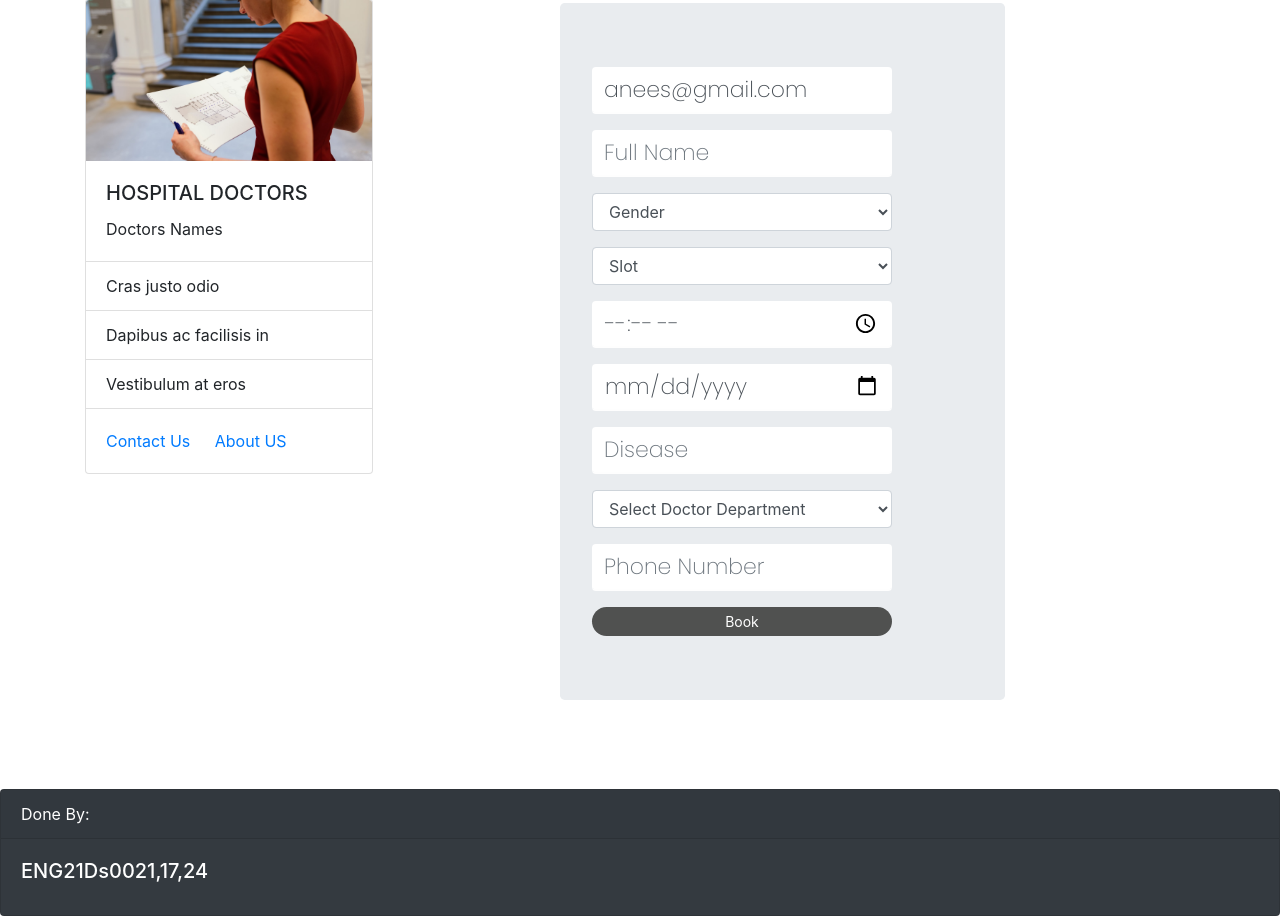
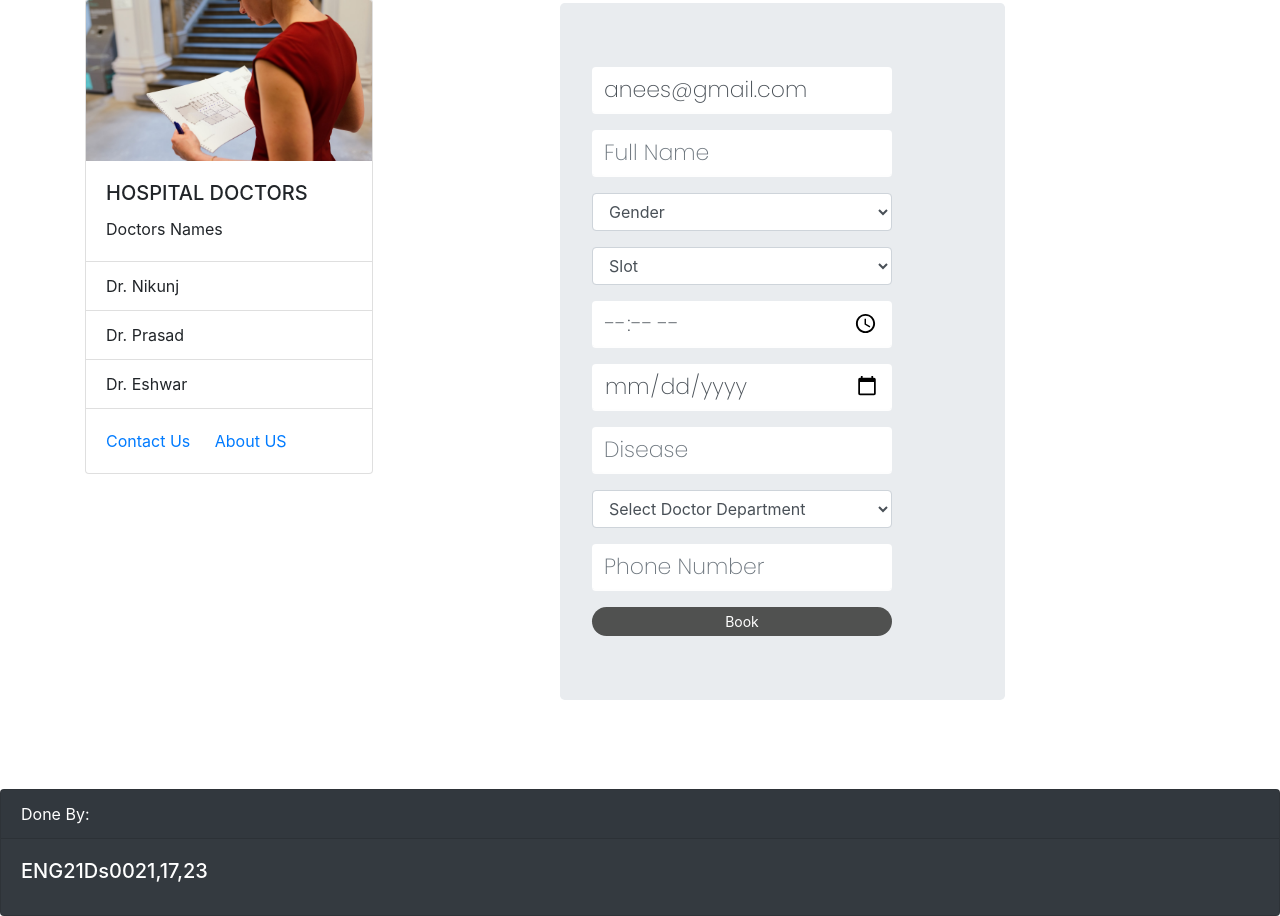
Before and after one commit to ManojvBhandare/DBMS-mini-project, a Flask app: page /patients in a window 1280 px wide. Shown: the part 130-1046 px from the top of the page. Run offline with Flask 2, Linux system fonts and the light colour scheme; a user stored in the database is signed in; data comes from the database, SQL or seed files in the repository.

Commit message:
Initial Commit

```diff
--- a/PROJECT/templates/base.html
+++ b/PROJECT/templates/base.html
@@ -105,7 +105,7 @@
 <div class="card text-white bg-dark">
   <div class="card-header">Done By:</div>
   <div class="card-body">
-    <h5 class="card-title">ENG21Ds0021,17,24</h5>
+    <h5 class="card-title">ENG21Ds0021,17,23</h5>
    </div>
 </div>
 
--- a/PROJECT/templates/index.html
+++ b/PROJECT/templates/index.html
@@ -36,21 +36,21 @@ HOME
       <img src="static/bg1.jpg" class="d-block w-100" alt="...">
       <div class="carousel-caption d-none d-md-block">
         <h5>WELCOME TO H M S</h5>
-        <p>Nulla vitae elit libero, a pharetra augue mollis interdum.</p>
+        <p>D B M S Mini Project</p>
       </div>
     </div>
     <div class="carousel-item">
       <img src="static/d2.jpg" class="d-block w-100" alt="...">
       <div class="carousel-caption d-none d-md-block">
         <h5>WELCOME TO H M S</h5>
-        <p>Lorem ipsum dolor sit amet, consectetur adipiscing elit.</p>
+        <p>Place to manage your hospital</p>
       </div>
     </div>
     <div class="carousel-item">
       <img src="static/d3.jpg" class="d-block w-100" alt="...">
       <div class="carousel-caption d-none d-md-block">
         <h5>WELCOME TO H M S</h5>
-        <p>Praesent commodo cursus magna, vel scelerisque nisl consectetur.</p>
+        <p>And manage appointments.</p>
       </div>
     </div>
   </div>
--- a/PROJECT/templates/patient.html
+++ b/PROJECT/templates/patient.html
@@ -17,9 +17,9 @@ Patients Booking
     <p class="card-text">Doctors Names</p>
   </div>
   <ul class="list-group list-group-flush">
-    <li class="list-group-item">Cras justo odio</li>
-    <li class="list-group-item">Dapibus ac facilisis in</li>
-    <li class="list-group-item">Vestibulum at eros</li>
+    <li class="list-group-item">Dr. Nikunj</li>
+    <li class="list-group-item">Dr. Prasad</li>
+    <li class="list-group-item">Dr. Eshwar</li>
   </ul>
   <div class="card-body">
     <a href="#" class="card-link">Contact Us</a>
```
